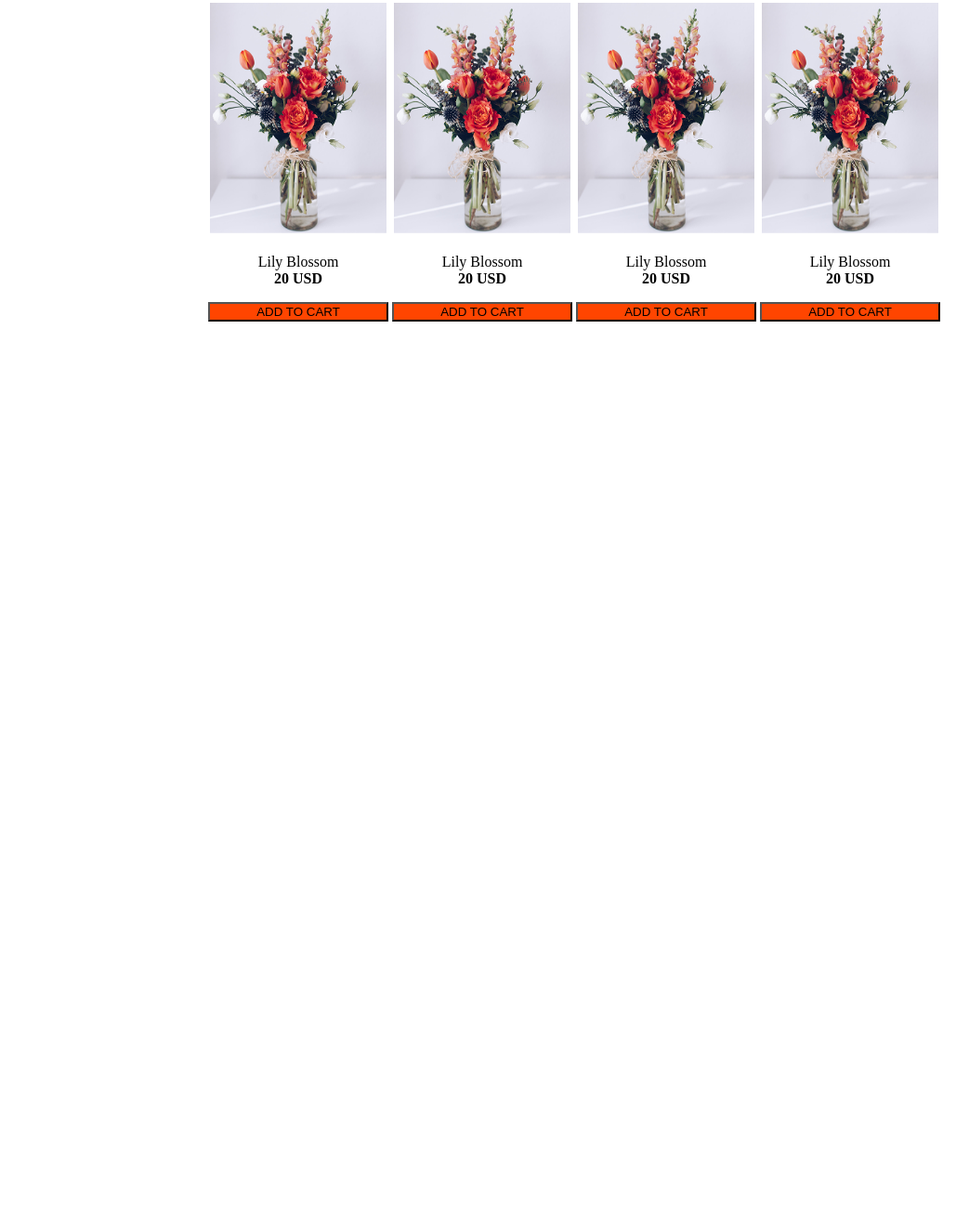
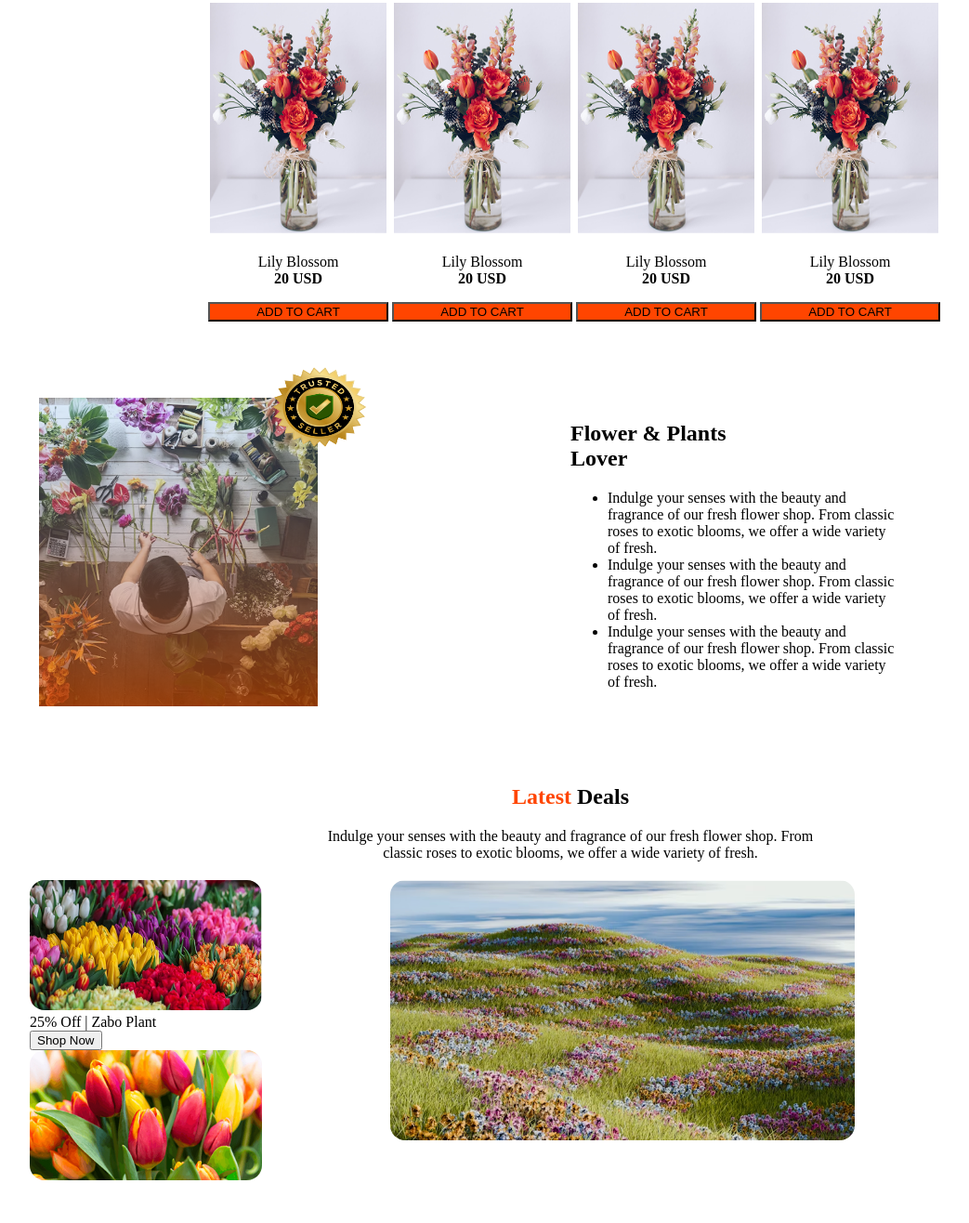
Before and after one commit to Alamgir-Rejvi/PH_Web_Foundation, a plain HTML site: page Milleston_2/Assignment_2/index.html in a window 1280 px wide. Shown: the part 941-2257 px from the top of the page at 93% size, without its empty margins (26-1069 px from the left). Before the commit the page ends 1319 px from the top, so only its background shows below. Drawn offline with Linux system fonts and the light colour scheme.

Commit message:
added lover part

```diff
--- a/Milleston_2/Assignment_2/cssFile.css
+++ b/Milleston_2/Assignment_2/cssFile.css
@@ -108,3 +108,55 @@ ul li a:hover{
     width: 98%;
     background-color: orangered;
 }
+
+/* lover */
+
+#seller_logo {
+    position: absolute;
+    left: 300px;
+}
+.lover_grid_container{
+    margin: 80px 60px;
+    display: grid;
+    /* grid-template-columns: auto auto;
+    justify-content: space-between; */
+    grid-template-columns: repeat(2, 1fr);
+    align-items: center;
+
+}
+.lover_grid_container ul {
+    list-style-type: circle;
+}
+
+/* deals */
+.deal_grid_container {
+    display: grid;
+    grid-template-columns: repeat(3, 1fr);
+    grid-template-rows: repeat(2,1fr);
+    justify-content: center;
+    margin: 20px 50px;
+}
+
+#d_item1 {
+   /* margin: 4px;
+   padding: 4px; */
+}
+#d_item2 {
+    grid-column: 2 / span 4;
+    grid-row: 1 / span 3 ;
+    /* margin: 4px;
+    padding: 4px; */
+}
+
+#d_item3 {
+    /* margin: 4px;
+    padding: 4px; */
+}
+
+.d_img{
+    border-radius: 16px;
+}
+
+.overlay_text{
+
+}
--- a/Milleston_2/Assignment_2/index.html
+++ b/Milleston_2/Assignment_2/index.html
@@ -1,5 +1,6 @@
 <!DOCTYPE html>
 <html lang="en">
+
 <head>
     <meta charset="UTF-8">
     <meta name="viewport" content="width=device-width, initial-scale=1.0">
@@ -12,20 +13,22 @@
     <link rel="stylesheet" href="cssFile.css">
 
 </head>
+
 <body>
     <!-- navbar -->
 
     <nav class="nav_container">
 
         <div> <a href="index.html"><img id="logo" src="image/logo.png" alt="logo"></a></div>
-            <div >
+        <div>
             <ul id="nav_items">
                 <li><a href="#">Home</a></li>
                 <li><a href="#">Shop</a></li>
                 <li><a href="#">About us</a></li>
                 <li>
                     <i class="fa-solid fa-cart-shopping"></i>
-                        <a href="#">Chart</a></li>
+                    <a href="#">Chart</a>
+                </li>
             </ul>
         </div>
     </nav>
@@ -35,7 +38,9 @@
         <div class="fitem1"> <span id="always_text">ALWAYS</span> <span class="fresh_text">FRESH</span> <br>
             <span class="fresh_text">FLOWERS</span> <br>
 
-            <p id="indulge_text">Indulge your senses with the beauty and fragrance of <br> our fresh flower shop. From classic roses to exotic <br> blooms, we offer a wide variety of fresh flowers that <br> are perfect for any occasion.</p>
+            <p id="indulge_text">Indulge your senses with the beauty and fragrance of <br> our fresh flower shop. From
+                classic roses to exotic <br> blooms, we offer a wide variety of fresh flowers that <br> are perfect for
+                any occasion.</p>
 
         </div>
 
@@ -49,7 +54,8 @@
 
         <div class="Plants_heading">
             <h2> <span class="fresh_text">Our </span>Plants</h2>
-            <h4>Indulge your senses with the beauty and fragrance of our fresh flower shop. From <br> classic roses to exotic blooms, we offer a wide variety of fresh.</h4>
+            <h4>Indulge your senses with the beauty and fragrance of our fresh flower shop. From <br> classic roses to
+                exotic blooms, we offer a wide variety of fresh.</h4>
         </div>
 
     </div>
@@ -143,14 +149,56 @@
 
 
     <!-- lover -->
+
+    <img id="seller_logo" width="140px" height="120px" src="image/trusted-badge.png" alt="pic">
+
     <div class="lover_grid_container">
+
         <div>
-
+            <img width="300px" height="auto" src="image/flower-store.png" alt="flower_store">
         </div>
 
         <div>
+            <h2> <b>Flower & Plants <br> Lover</b></h2>
+            <ul >
+                <li style="list-style-type:disc;">Indulge your senses with the beauty and <br>fragrance of our fresh flower shop. From classic <br>
+                    roses to exotic
+                    blooms, we offer a wide variety <br> of fresh. <br>
+                </li>
+                <li style="list-style-type:disc;">Indulge your senses with the beauty and <br>fragrance of our fresh flower shop. From classic <br>
+                    roses to exotic
+                    blooms, we offer a wide variety <br> of fresh. <br>
+                </li>
+                <li style="list-style-type:disc;">Indulge your senses with the beauty and <br>fragrance of our fresh flower shop. From classic <br>
+                    roses to exotic
+                    blooms, we offer a wide variety <br> of fresh.
+                </li>
+            </ul>
+        </div>
+    </div>
+
+    <!-- Latest  Deals -->
+
+    <h2 style="text-align: center;"> <span style="color: orangered;">Latest</span>  Deals</h2>
+    <p style="text-align: center;">Indulge your senses with the beauty and fragrance of our fresh flower  shop. From  <br>classic roses to exotic blooms, we offer a wide variety of fresh.</p>
+
+    <div class="deal_grid_container">
+
+        <div id="d_item1">
+            <img class="d_img" width="250px" height="140px" src="image/deal-bloom.png" alt="bloom_Pic">
+
+            <div class="overlay_text">
+                25% Off | Zabo Plant <br>
+                <button>Shop Now</button>
+            </div>
+        </div>
+
+
+
+        <div id="d_item2"><img class="d_img" width="500px" height="280px" src="image/deal-zabo.png" alt="zabo_pic"></div>
+        <div id="d_item3"><img class="d_img" width="250px" height="140px" src="image/deal-ana.png" alt="deak_pic"></div>
 
     </div>
-    </div>
 </body>
+
 </html>
```
Also changed, not shown: Milleston_2/Assignment_2/image/deal-ana.png (renamed from Milleston_2/Assingment_2_instruction/assets/deal-ana.png), Milleston_2/Assignment_2/image/deal-bloom.png (renamed from Milleston_2/Assingment_2_instruction/assets/deal-bloom.png), Milleston_2/Assignment_2/image/deal-zabo.png (renamed from Milleston_2/Assingment_2_instruction/assets/deal-zabo.png), Milleston_2/Assignment_2/image/flower-store.png (renamed from Milleston_2/Assingment_2_instruction/assets/flower-store.png), Milleston_2/Assignment_2/image/trusted-badge.png (renamed from Milleston_2/Assingment_2_instruction/assets/trusted-badge.png). Lines whose indentation alone changed are shown as unchanged.
